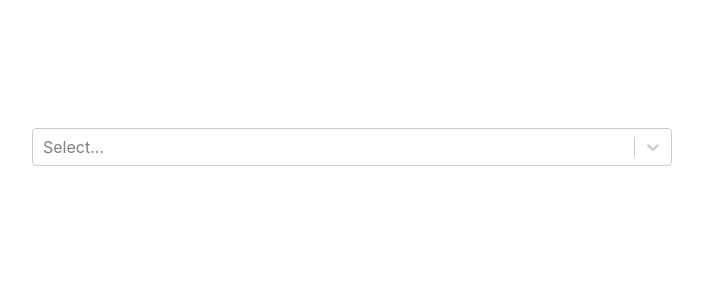
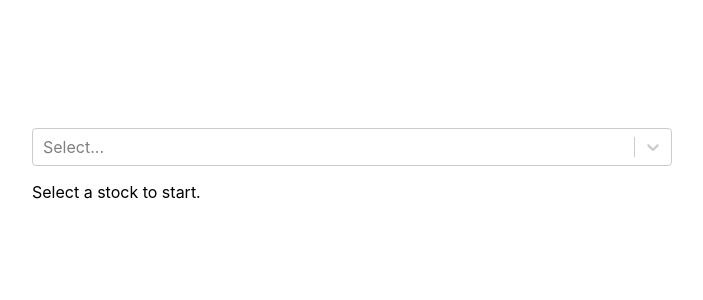
Before and after one commit to hollandmatt/stocks, a React (Create React App) app: page / in a window 1280 px wide. Shown: the top 300 px of the page, without its empty margins (288-991 px from the left). Built offline with nearby package versions, Linux system fonts and the light colour scheme; no server answers; the HTML template or start-up script is replaced by a standard one.

Commit message:
show a message when no stock is selected yet

```diff
--- a/src/App.css
+++ b/src/App.css
@@ -7,3 +7,7 @@
 .logo {
   float: right;
 }
+
+.message {
+  margin-top: 1em;
+}
--- a/src/App.js
+++ b/src/App.js
@@ -52,9 +52,7 @@ class App extends Component {
           onChange={this.onChangeStockSelection}
           value={{ value: currentSelection }}
         />
-        {currentSelectionDetails && (
-          <StockDescription details={currentSelectionDetails} />
-        )}
+        <StockDescription details={currentSelectionDetails} />
       </div>
     );
   }
--- a/src/components/StockDescription.js
+++ b/src/components/StockDescription.js
@@ -2,7 +2,8 @@ import React from 'react';
 import PropTypes from 'prop-types';
 
 const StockDescription = ({ details }) => {
-  const { symbol, description, price } = details;
+  if (details) {
+    const { symbol, description, price } = details;
   return (
     <div>
       <Logo symbol={symbol} />
@@ -14,10 +15,13 @@ const StockDescription = ({ details }) => {
       <p>{description}</p>
     </div>
   );
+  } else {
+    return <div className="message">Select a stock to start.</div>
+  }
 };
 
 StockDescription.propTypes = {
-  details: PropTypes.object.isRequired
+  details: PropTypes.object
 };
 
 const logoUrl = symbol =>
```
Also changed, not shown: 2 other files (tests, documents, lock files or other folders).
